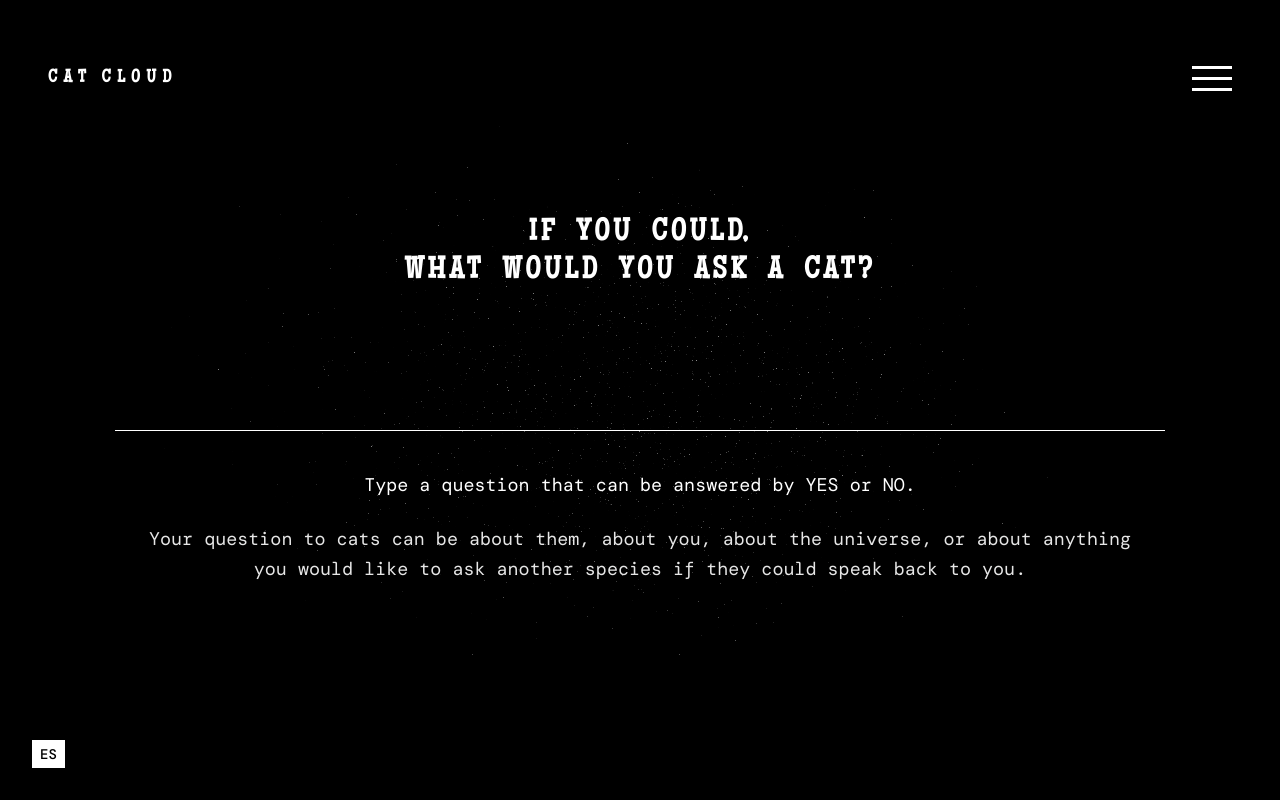
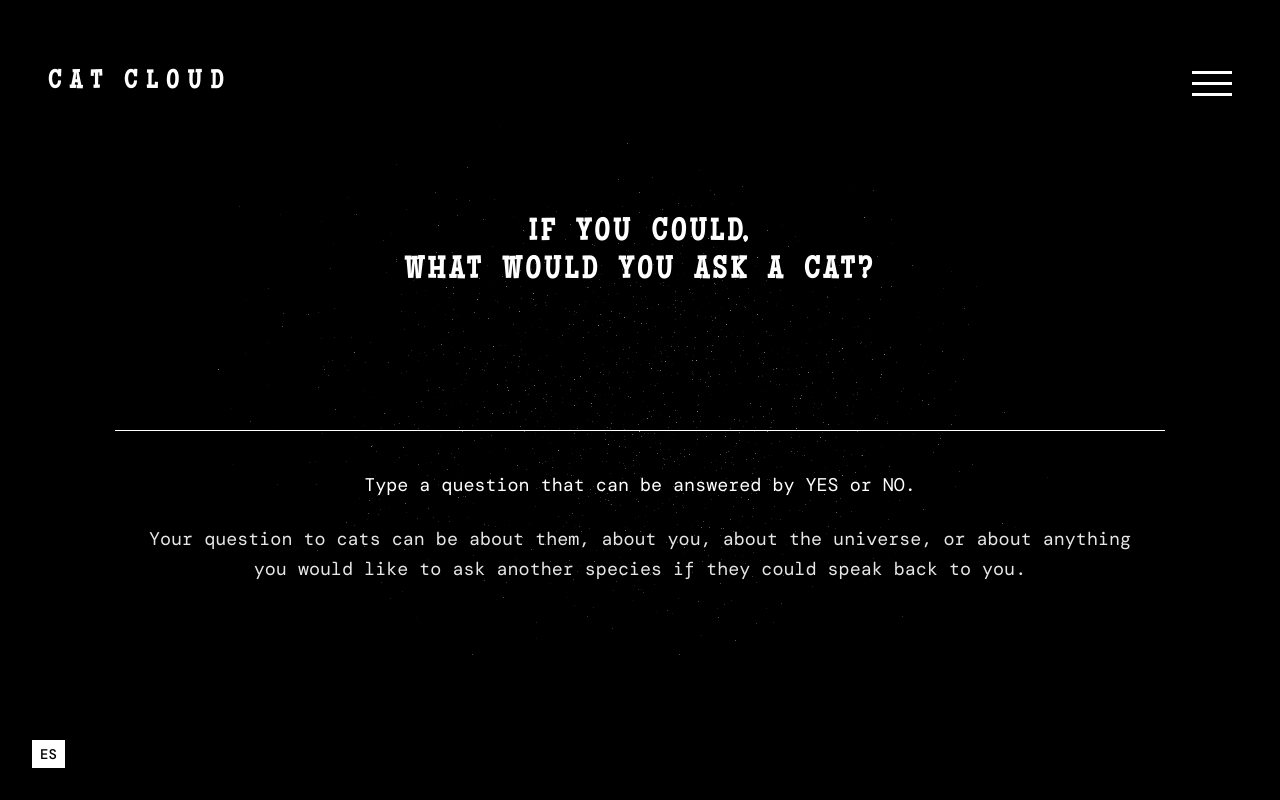
Before and after one commit to Arishsingh/Catman, a Next.js app: page / in a window 1280 px wide. Built offline with nearby package versions, Linux system fonts and the light colour scheme; a web font is replaced by a local one.

Commit message:
Enlarge Cat Cloud header logo

```diff
--- a/src/app/page.tsx
+++ b/src/app/page.tsx
@@ -84,7 +84,7 @@ export default function Home() {
         animate={{ opacity: 1 }}
         transition={{ delay: REVEAL_DELAY, duration: 0.8 }}
       >
-        <span className="font-['Maiden_Orange'] text-base font-bold uppercase tracking-[0.35em] sm:text-lg">
+        <span className="font-['Maiden_Orange'] font-bold uppercase tracking-[0.35em] text-[clamp(1.25rem,2vw,1.85rem)]">
           Cat Cloud
         </span>
         <Menu />
```
